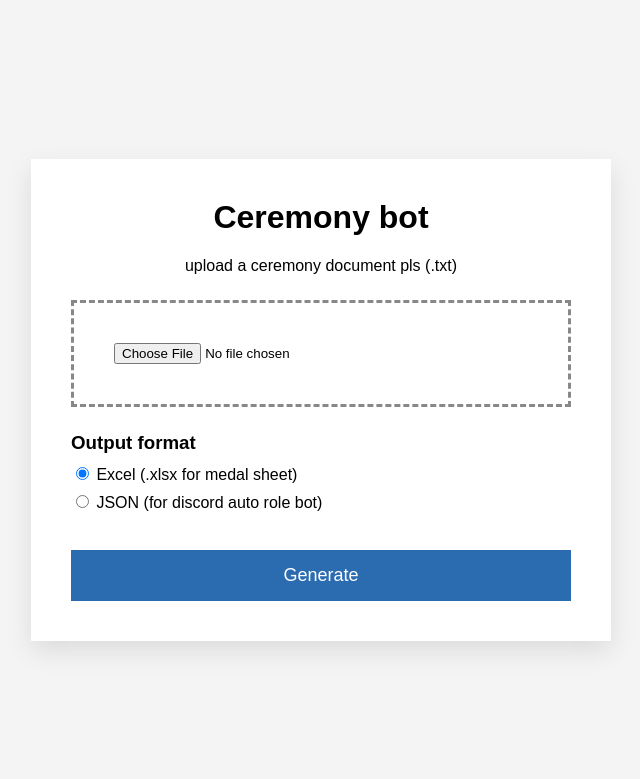
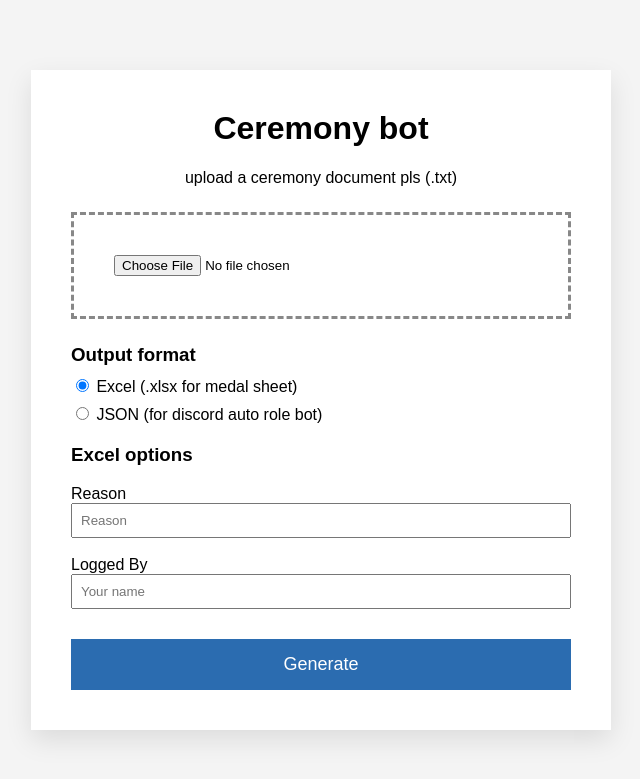
Before and after one commit to Cosmin127/Ceremony-bot, a Flask app: page / in a window 1280 px wide. Shown: the top 779 px of the page, without its empty margins (319-959 px from the left). Run offline with Flask 3, Linux system fonts and the light colour scheme.

Commit message:
Update index.html

```diff
--- a/templates/index.html
+++ b/templates/index.html
@@ -88,6 +88,24 @@
 
         }
 
+        #excel-options {
+
+            text-align: left;
+
+            margin-top: 20px;
+
+        }
+
+        #excel-options input {
+
+            width: 100%;
+
+            padding: 8px;
+
+            box-sizing: border-box;
+
+        }
+
         button {
 
             margin-top: 30px;
@@ -168,6 +186,34 @@
 
         </div>
 
+        <div id="excel-options">
+
+            <h3>Excel options</h3>
+
+            <label for="reason">
+                Reason
+            </label>
+
+            <input
+                type="text"
+                id="reason"
+                name="reason"
+                placeholder="Reason">
+
+            <br><br>
+
+            <label for="logged_by">
+                Logged By
+            </label>
+
+            <input
+                type="text"
+                id="logged_by"
+                name="logged_by"
+                placeholder="Your name">
+
+        </div>
+
         <button type="submit">
 
             Generate
@@ -178,6 +224,38 @@
 
 </div>
 
+<script>
+
+const excelOptions = document.getElementById("excel-options");
+
+const outputButtons = document.querySelectorAll('input[name="output"]');
+
+function updateOutputOptions() {
+
+    const selected = document.querySelector('input[name="output"]:checked').value;
+
+    if (selected === "excel") {
+
+        excelOptions.style.display = "block";
+
+    } else {
+
+        excelOptions.style.display = "none";
+
+    }
+
+}
+
+outputButtons.forEach(button => {
+
+    button.addEventListener("change", updateOutputOptions);
+
+});
+
+updateOutputOptions();
+
+</script>
+
 </body>
 
 </html>
```
